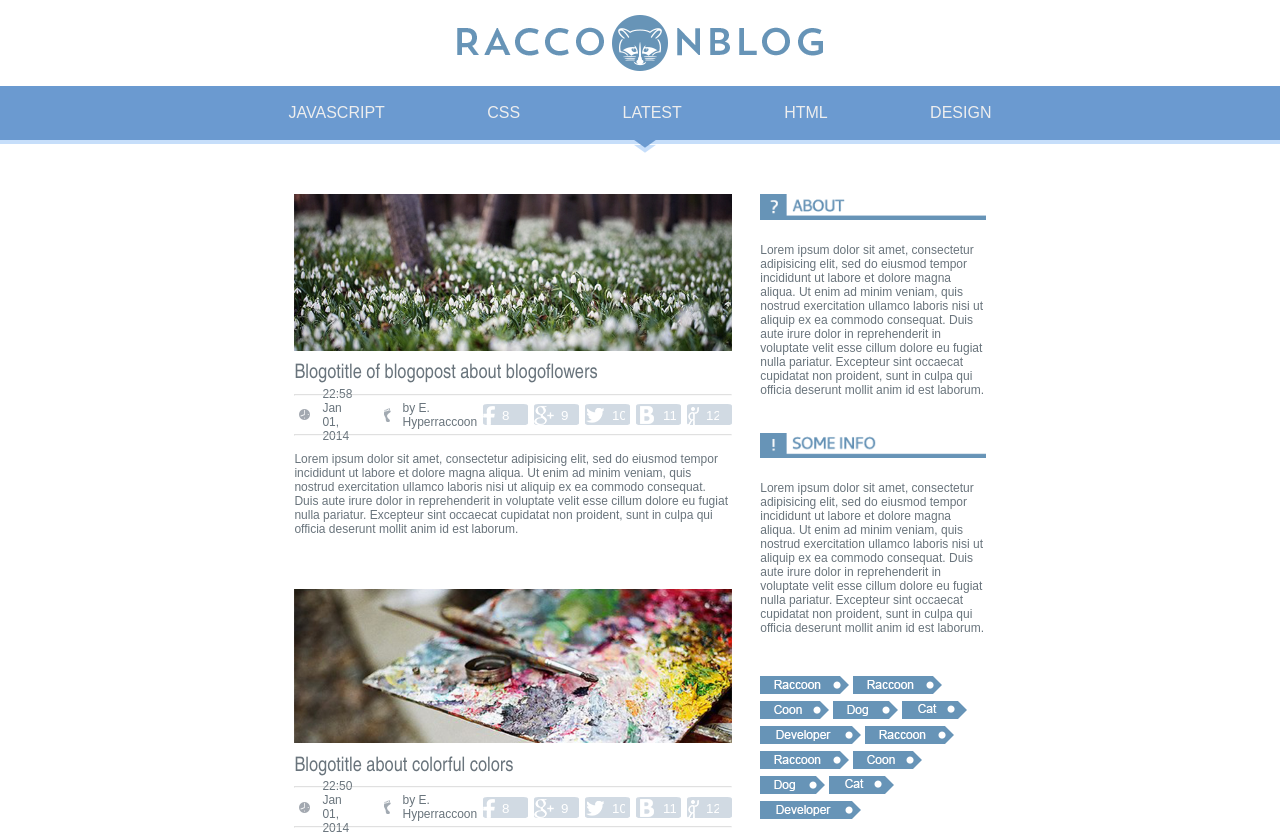
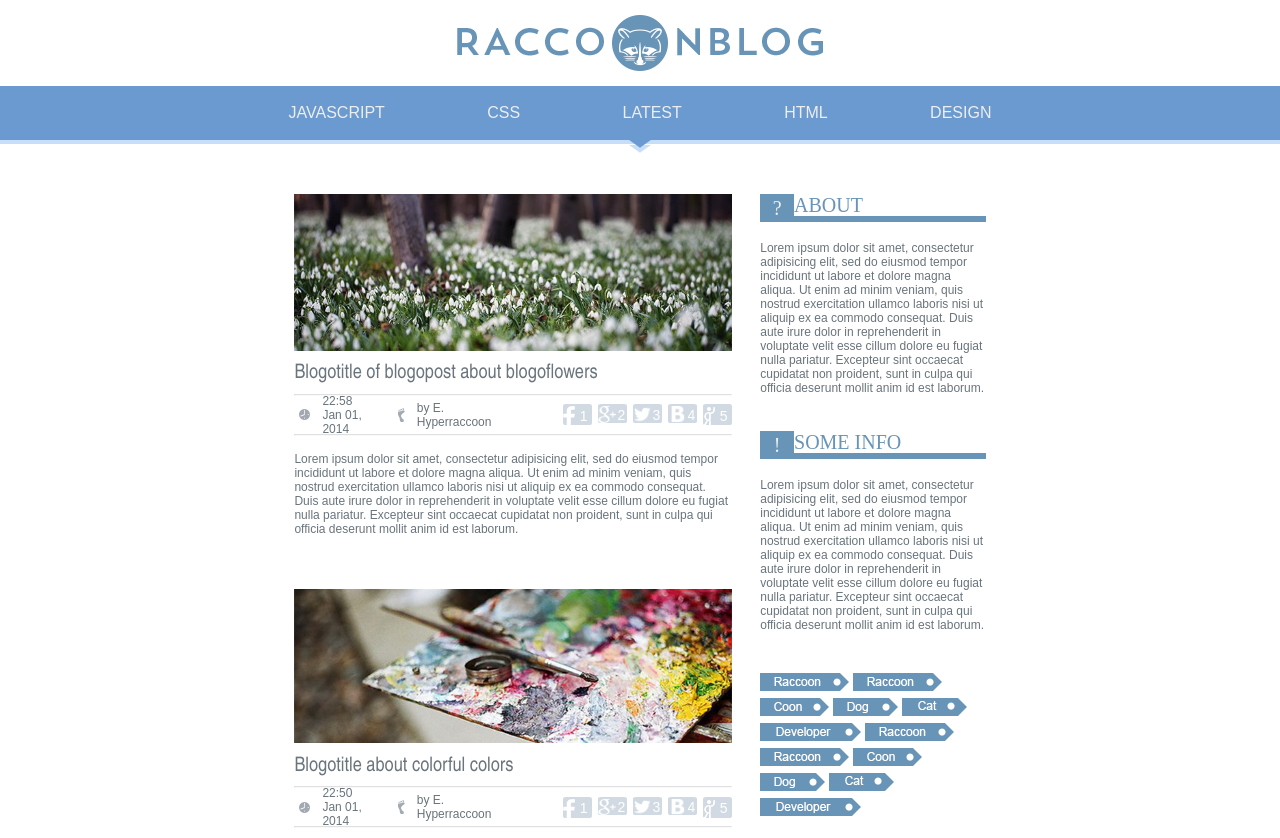
Before and after one commit to Disnapper/Raccoon-Blog, a plain HTML site: page index.html in a window 1280 px wide. Shown: the top 838 px of the page. Drawn offline with Linux system fonts and the light colour scheme.

Commit message:
Finished

```diff
--- a/css/style.css
+++ b/css/style.css
@@ -2,6 +2,15 @@
     margin: 0;
     padding: 0;
 }
+@font-face {
+  font-family: 'Cantarell-Regular';
+  src: url('fonts/Cantarell-Regular.woff2') format('woff2'),
+       url('fonts/Cantarell-Regular.woff') format('woff');
+  font-weight: normal;
+  font-style: normal;
+}
+
+
 .header-content{
     display: flex;
     flex-direction: row;
@@ -62,13 +71,19 @@
     cursor: pointer;
 }
 
-
+.triangle-shadow{
+    top:140px;
+    width: 100%;
+    justify-content: center;
+    display: flex;
+    flex-direction: row;
+    position: absolute;
+}
 .navibar-content img{
     display: flex;
     flex-direction: row;
     position: absolute;
-    margin-top: 54px;
-    margin-left: 10px;
+
 }
 .navibar-content p:hover{
     opacity: 0.5;
@@ -122,6 +137,7 @@
 }
 .main-block-image img{
     max-width: 100%;
+    min-width: 100%;
 }
 .highligting-line{
     height: 0.1px;
@@ -149,7 +165,8 @@ font-size: 20px;
     display: none;
 }
 .social-conversion{
-    width: min-content;
+    width: 40%;
+    margin-left: 15%;
     display: flex;
     flex-direction: row;
 }
@@ -164,25 +181,28 @@ font-size: 20px;
     width: 45px;
     background-color: #d1dae3;
 }
+.social-conversion-fb img,.social-conversion-gplus img,.social-conversion-twitter img,.social-conversion-vk img, .social-conversion-mg img{
+max-width: 60%;
+}
 .social-conversion-fb:hover,.social-conversion-gplus:hover,.social-conversion-twitter:hover,.social-conversion-vk:hover, .social-conversion-mg:hover{
 opacity: 0.5;
 cursor: pointer;
 }
-.social-conversion-fb input,.social-conversion-gplus input,.social-conversion-twitter input,.social-conversion-vk input, .social-conversion-mg input,
-.info{
-    font-family: Arial;
-    color: white;
-    background-color:#d1dae3 ;
-    margin-left: 15%;
-   border: none;
-   width: 30%;
-}
+
 .info input{
     margin-left: 40px;
-
     border:none;
     background-color: red;
     width: 10px;
+}
+.value{
+    display: flex;
+    align-items: center;
+    justify-content: center;
+    width: 100%;
+    color: white;
+    font-family: Arial;
+    font-size: 14px;
 }
 .main-block-signatures p{
     font-family: Arial;
@@ -225,8 +245,41 @@ font-family: Arial;
 font-size: 12px;
 color: #69747c;
 }
-.section-about img, .section-someinfo img{
-    max-width: 100%;
+.about-title{
+
+    width: 100%;
+    display: flex;
+    flex-direction: row;
+    height: 28px;
+}
+.question-square{
+    display: flex;
+    flex-direction: row;
+    justify-content: center;
+    align-items: center;
+    width: 15%;
+    background-color: #6794b7;
+}
+.title-itself{
+     display: flex;
+    flex-direction: row;
+    background-color: #6794b7;
+    width: 85%;
+}
+.question-square span{
+    color: #eee;
+    font-size: 20px;
+}
+.title-itself span{
+    display: flex;
+    align-items: center;
+    font-family: 'Cantarell Regular';
+    font-size: 20px;
+    color: #6794b7;
+    width: 100%;
+    border: none;
+    background-color: #ffffff;
+    height: 80%;
 }
 .section-someinfo{
     padding-top: 36px;
@@ -249,7 +302,34 @@ color: #69747c;
  .mobile-socials{
      display: none;
  }
+ .tablet-question,.tablet-response{
+     display: none;
+ }
 @media screen and (max-width: 992px){
+     .tablet-question,.tablet-response{
+     display: flex;
+     position: absolute;
+     width: 5%;
+     height: 52px;
+     background-color: #7ca7d9;
+     justify-content: center;
+     align-items: center;
+ }
+  .tablet-question span,.tablet-response span{
+      color: #608dc1;
+  }
+   .tablet-question:hover,.tablet-response:hover{
+       opacity: 0.5;
+   }
+ .tablet-question{
+     left: 0;
+ }
+ .tablet-response{
+     right: 0;
+ }
+    .triangle-shadow{
+        display: none;
+    }
      .social-conversion{
         display: none;
     }
@@ -275,12 +355,12 @@ color: #69747c;
     right: 0;
 }
  .social-sprites-tablet2{
-    padding-top: 52%;
+   top: 720px;
     max-width: 100%;
     position: absolute;
     display: flex;
     align-items: flex-end;
-    padding-right: 3px;
+    margin-right: 3px;
     flex-direction: column;
     width: 60px;
     height: 850px;
@@ -328,7 +408,7 @@ color: #69747c;
 .tablet-socials-people{
      display: flex;
     align-items: center;
-     padding-top: 4px;
+    padding-top: 4px;
     margin-top: 8px;
     width: 40px;
     height: 20px;
@@ -361,6 +441,9 @@ color: #69747c;
     }
 }
 @media screen and (max-width: 440px){
+    .tablet-question,.tablet-response{
+     display: none;
+ }
     .navibar-content{
         justify-content: unset;
     }
--- a/index.html
+++ b/index.html
@@ -36,12 +36,19 @@
         <div class="mobile-settings">
             <img src="img/menu-toggle.png" alt="">
         </div>
-        <p>Javascript</p>
-        <p>css</p>
-        <p>Latest</p>
-        <p>html</p>
-        <p>design</p>
-        <img src="img/triangle-shadow.png" alt="">
+
+            <div class="tablet-question">
+                <span>?</span>
+            </div>
+            <div class="tablet-response">
+            <span>!</span>
+            </div>
+            <p>Javascript</p>
+            <p>css</p>
+            <p>Latest</p>
+            <p>html</p>
+            <p>design</p>
+
 
         </div>
     </div>
@@ -49,6 +56,9 @@
 <!--NAVIBAR-SHADOW-->
 <div class="navibar-shadow">
 
+</div>
+<div class="triangle-shadow">
+    <img src="img/triangle-shadow.png" alt="">
 </div>
 <!--NAVIBAR-SHADOW-->
 <div class="tablet-markers">
@@ -88,21 +98,23 @@
 <div class="social-sprites-tablet1">
 <div class="tablet-socials-fb">
     <img src="img/fb-icon.png" alt="">
-    <p>2</p>
+    <span class="value">1</span>
 </div>
 <div class="tablet-socials-googleplus">
     <img src="img/google-plus-icon.png" alt="">
-
+    <span class="value">2</span>
 </div>
 <div class="tablet-socials-twitter">
     <img src="img/twitter-icon.png" alt="">
-
+<span class="value">3</span>
 </div>
 <div class="tablet-socials-vk">
 <img src="img/vk-icon.png" alt="">
+<span class="value">4</span>
 </div>
 <div class="tablet-socials-people">
 <img src="img/yandex-people-logo.png" alt="">
+<span class="value">5</span>
 </div>
 </div>
 <!--TABLET SOCIALS-->
@@ -121,23 +133,23 @@
     <div class="social-conversion">
         <div class="social-conversion-fb">
             <img src="img/fb-icon.png" alt="">
-            <input type="text" value="8">
+            <span class="value">1</span>
         </div>
         <div class="social-conversion-gplus">
             <img src="img/google-plus-icon.png" alt="">
-            <input type="text" value="9">
+        <span class="value">2</span>
         </div>
         <div class="social-conversion-twitter">
             <img src="img/twitter-icon.png" alt="">
-            <input type="text" value="10">
+            <span class="value">3</span>
         </div>
         <div class="social-conversion-vk">
             <img src="img/vk-icon.png" alt="">
-            <input type="text" value="11">
+        <span class="value">4</span>
         </div>
         <div class="social-conversion-mg">
             <img src="img/yandex-people-logo.png" alt="">
-            <input type="text" value="12">
+        <span class="value">5</span>
         </div>
     </div>
 </div>
@@ -155,24 +167,24 @@
                                                  <!--MOBILE SOCIALS-->
 <div class="mobile-socials">
     <div class="mobile-social-fb">
-        <img src="img/vk-icon.png" alt="">
-        <input type="text" value="1">
+        <img src="img/fb-icon.png" alt="">
+        <span class="value">1</span>
     </div>
     <div class="mobile-social-googleplus">
         <img src="img/google-plus-icon.png" alt="">
-    <input type="text" value="1">
+    <span class="value">1</span>
     </div>
     <div class="mobile-social-twitter">
         <img src="img/twitter-icon.png" alt="">
-    <input type="text" value="1">
+    <span class="value">1</span>
     </div>
     <div class="mobile-social-vk">
         <img src="img/vk-icon.png" alt="">
-    <input type="text" value="1">
+    <span class="value">1</span>
     </div>
     <div class="mobile-social-yandexpeople">
         <img src="img/yandex-people-logo.png" alt="">
-    <input type="text" value="1">
+    <span class="value">1</span>
     </div>
 </div>
                                                 <!--MOBILE SOCIALS-->
@@ -203,23 +215,23 @@
 <div class="social-sprites-tablet2">
     <div class="tablet-socials-fb">
         <img src="img/fb-icon.png" alt="">
-        <input type="text" value="1">
+     <span class="value">1</span>
     </div>
     <div class="tablet-socials-googleplus">
         <img src="img/google-plus-icon.png" alt="">
-        <input type="text" value="1">
+        <span class="value">2</span>
     </div>
     <div class="tablet-socials-twitter">
         <img src="img/twitter-icon.png" alt="">
-        <input type="text" value="1">
+        <span class="value">3</span>
     </div>
     <div class="tablet-socials-vk">
         <img src="img/vk-icon.png" alt="">
-        <input type="text" value="1">
+    <span class="value">4</span>
     </div>
     <div class="tablet-socials-people">
         <img src="img/yandex-people-logo.png" alt="">
-        <input type="text" value="1">
+        <span class="value">5</span>
     </div>
 </div>
 <!--TABLET SOCIALS-->
@@ -238,23 +250,23 @@
     <div class="social-conversion">
         <div class="social-conversion-fb">
             <img src="img/fb-icon.png" alt="">
-            <input type="text" value="8">
+            <span class="value">1</span>
         </div>
         <div class="social-conversion-gplus">
         <img src="img/google-plus-icon.png" alt="">
-        <input type="text" value="9">
+        <span class="value">2</span>
         </div>
         <div class="social-conversion-twitter">
         <img src="img/twitter-icon.png" alt="">
-        <input type="text" value="10">
+        <span class="value">3</span>
         </div>
         <div class="social-conversion-vk">
         <img src="img/vk-icon.png" alt="">
-        <input type="text" value="11">
+        <span class="value">4</span>
         </div>
         <div class="social-conversion-mg">
         <img src="img/yandex-people-logo.png" alt="">
-        <input type="text" value="12">
+        <span class="value">5</span>
         </div>
     </div>
 
@@ -273,24 +285,24 @@
 <!--MOBILE SOCIALS-->
 <div class="mobile-socials">
     <div class="mobile-social-fb">
-        <img src="img/vk-icon.png" alt="">
-        <input type="text" value="1">
+        <img src="img/fb-icon.png" alt="">
+        <span class="value">1</span>
     </div>
     <div class="mobile-social-googleplus">
         <img src="img/google-plus-icon.png" alt="">
-        <input type="text" value="1">
+        <span class="value">2</span>
     </div>
     <div class="mobile-social-twitter">
         <img src="img/twitter-icon.png" alt="">
-        <input type="text" value="1">
+        <span class="value">3</span>
     </div>
     <div class="mobile-social-vk">
         <img src="img/vk-icon.png" alt="">
-        <input type="text" value="1">
+        <span class="value">4</span>
     </div>
     <div class="mobile-social-yandexpeople">
         <img src="img/yandex-people-logo.png" alt="">
-        <input type="text" value="1">
+        <span class="value">5</span>
     </div>
 </div>
 <!--MOBILE SOCIALS-->
@@ -306,14 +318,28 @@
 <div class="info-block">
     <!--MAIN BLOCK-->
 <div class="section-about">
-<img src="img/about-title.png" alt="">
+<div class="about-title">
+    <div class="question-square">
+        <span>?</span>
+    </div>
+    <div class="title-itself">
+        <span>ABOUT</span>
+    </div>
+</div>
 <p>Lorem ipsum dolor sit amet, consectetur adipisicing elit, sed do eiusmod tempor incididunt ut labore et dolore magna aliqua.
 Ut enim ad minim veniam, quis nostrud exercitation ullamco laboris nisi ut aliquip ex ea commodo consequat. Duis aute irure
 dolor in reprehenderit in voluptate velit esse cillum dolore eu fugiat nulla pariatur. Excepteur sint occaecat cupidatat
 non proident, sunt in culpa qui officia deserunt mollit anim id est laborum.</p>
 </div>
 <div class="section-someinfo">
-<img src="img/section-two-someinfo.png" alt="">
+<div class="about-title">
+    <div class="question-square">
+        <span>!</span>
+    </div>
+    <div class="title-itself">
+        <span>SOME INFO</span>
+    </div>
+</div>
 <p>Lorem ipsum dolor sit amet, consectetur adipisicing elit, sed do eiusmod tempor incididunt ut labore et dolore magna aliqua.
     Ut enim ad minim veniam, quis nostrud exercitation ullamco laboris nisi ut aliquip ex ea commodo consequat. Duis aute
     irure dolor in reprehenderit in voluptate velit esse cillum dolore eu fugiat nulla pariatur. Excepteur sint occaecat
```
Also changed, not shown: fonts/Cantarell-Regular.woff (added), fonts/Cantarell-Regular.woff2 (added), 1 other file.
